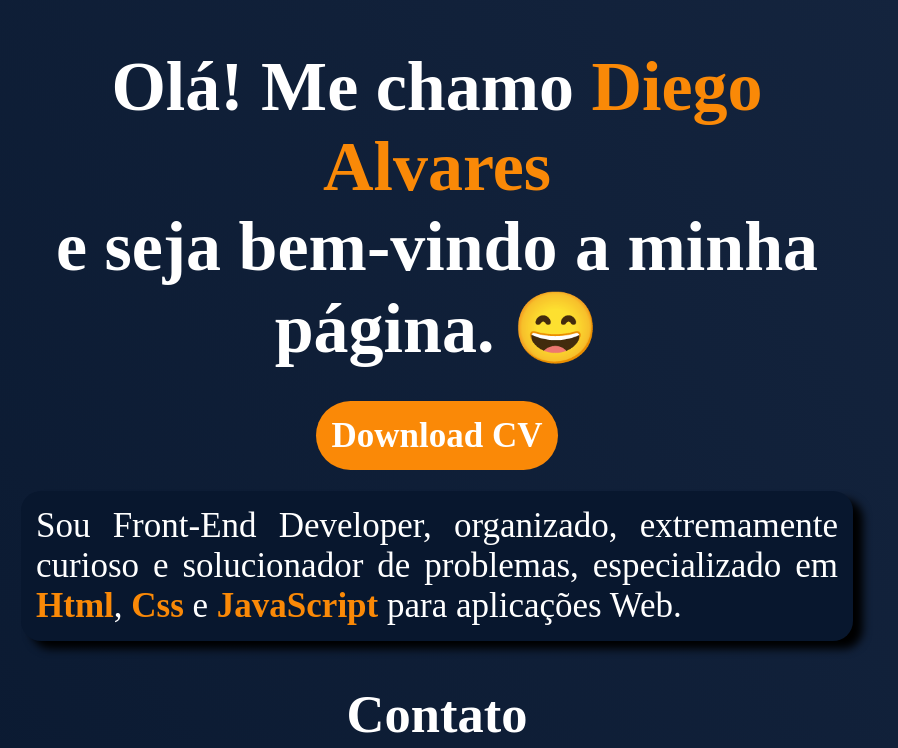
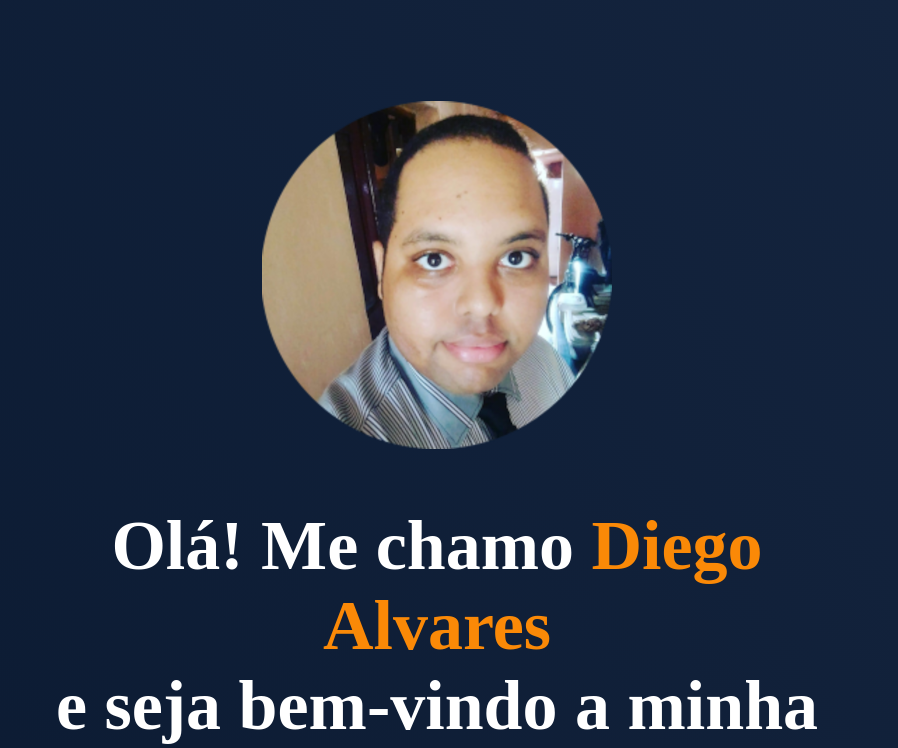
Before and after one commit to diegoalvares/Site_Pessoal, a plain HTML site: page index.html in a window 1280 px wide. Shown: the top 748 px of the page, without its empty margins (203-1101 px from the left). Drawn offline with Linux system fonts and the light colour scheme.

Commit message:
inclusão da foto de perfil.

```diff
--- a/estilo.css
+++ b/estilo.css
@@ -68,3 +68,8 @@ color: white;
 .cv:hover{
 color: black;
 }
+
+.foto_perfil{
+    padding-top: 100px;
+    margin: auto;
+}
--- a/index.html
+++ b/index.html
@@ -10,6 +10,7 @@
 <body>
     <main>
     <header>
+        <img src="Imagens/foto.png" alt="foto perfil" class="foto_perfil">
         <h1>Olá! Me chamo <strong> Diego Alvares</strong> <br> e seja bem-vindo a minha <br> página. &#128516</h1>
     <nav>
         <a href="#" class="cv">Download CV</a>
```
Also changed, not shown: Imagens/foto.png (added).
